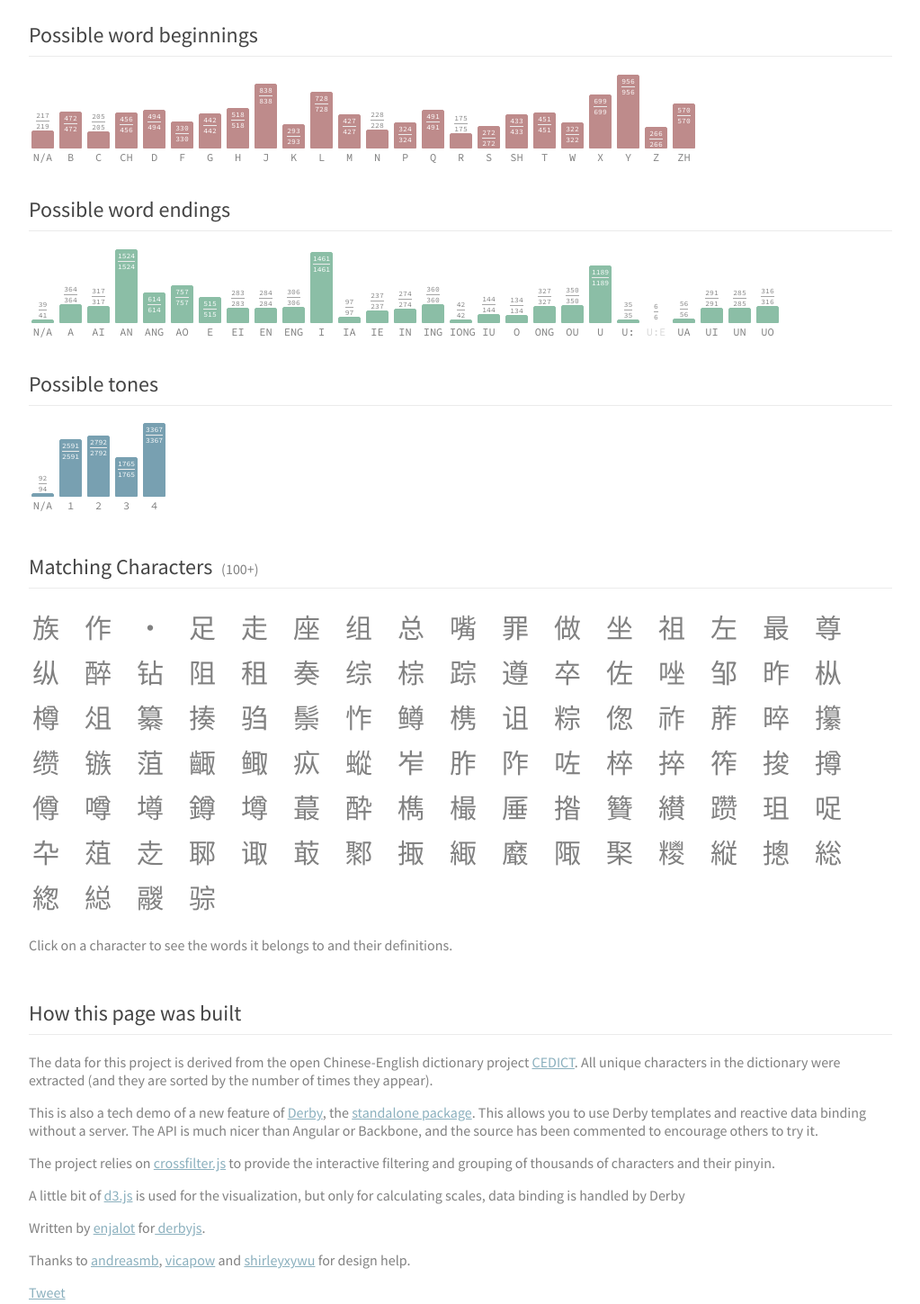
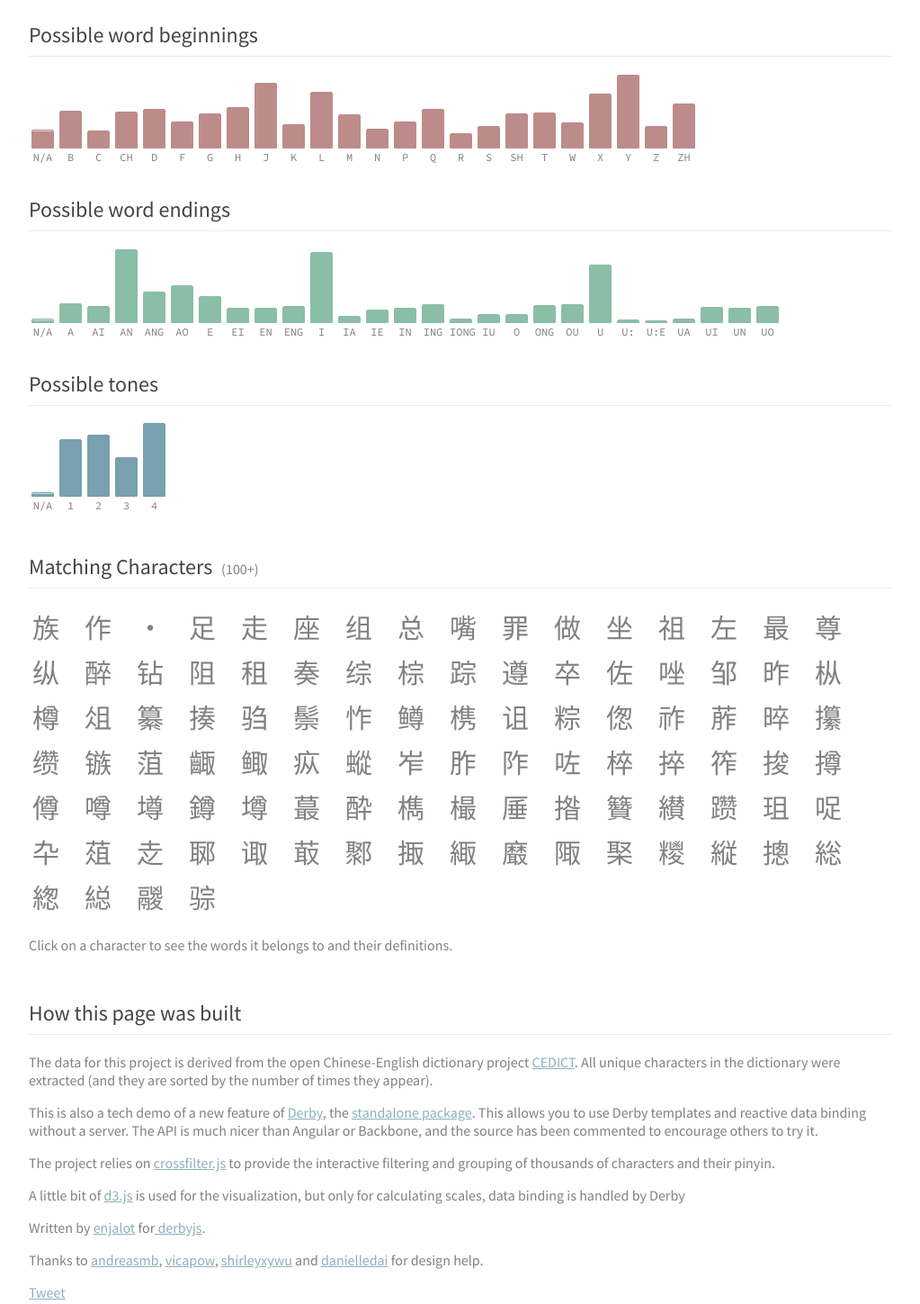
Before and after one commit to enjalot/pinyin, a plain HTML site: page index.html in a window 1280 px wide. Shown: the part 601-2050 px from the top of the page at 90% size, without its empty margins (128-1151 px from the left). Drawn offline with Linux system fonts and the light colour scheme.

Commit message:
some styling tweaks. credit where its due

```diff
--- a/histogram.js
+++ b/histogram.js
@@ -41,10 +41,10 @@ Histogram.prototype.transform = function() {
   var layout = data.map(function(d,i) {
     var sel = selection[i] || { value: 0 };
     return {
-      y: Math.round(that.yScale.range()[1] - that.yScale(d.value)),
-      selectionY: Math.round(that.yScale(d.value) - that.yScale(sel.value)),
-      height: Math.round(that.yScale(d.value)),
-      selectionHeight: Math.round(that.yScale(sel.value))
+      y: Math.ceil(that.yScale.range()[1] - that.yScale(d.value)),
+      selectionY: Math.ceil(that.yScale(d.value) - that.yScale(sel.value)),
+      height: Math.ceil(that.yScale(d.value)),
+      selectionHeight: Math.ceil(that.yScale(sel.value))
     }
   })
   // we do more computing in js (setDiffDeep) to avoid extra re-rendering.
--- a/index.html
+++ b/index.html
@@ -78,7 +78,6 @@
       <br>
       </div>
       <div class="definitions">
-
         <view name="definition" char="{{_page.selectedChar}}"></view>
       </div>
     </div>
@@ -101,7 +100,7 @@
         <a href="https://twitter.com/derbyjs"> derbyjs</a>.
       </p>
       <p>
-        Thanks to <a href="https://twitter.com/andreasmb">andreasmb</a>, <a href="https://twitter.com/vicapow">vicapow</a> and <a href="http://twitter.com/shirleyxywu">shirleyxywu</a> for design help.
+        Thanks to <a href="https://twitter.com/andreasmb">andreasmb</a>, <a href="https://twitter.com/vicapow">vicapow</a>, <a href="http://twitter.com/shirleyxywu">shirleyxywu</a> and <a href="https://twitter.com/danielledai">danielledai</a> for design help.
       </p>
 
       <a href="https://twitter.com/share" class="twitter-share-button" data-url="http://enjalot.github.io/pinyin" data-text="How does typing in Chinese work?" data-via="enjalot">Tweet</a>
@@ -115,11 +114,11 @@
 <template id="histo" attributes="data selection height">
   <div class="bars">
     {{each layout as #d,#i}}
-      <div class="bar-container">
+      <div class="bar-container" on-mouseover="model.set('hovered', #i)" on-mouseout="model.set('hovered', null)">
         <div class="bar {{if #d.selectionHeight}}highlight{{/if}}" style="height:{{#d.height}}px;top:{{#d.y}}px;">
           <div class="inner" style="height:{{#d.selectionHeight}}px;top:{{#d.selectionY}}px;"></div>
         </div>
-        <div class="value {{if #d.height < 20}}outside{{/}}" style="margin-top:{{if #d.height < 22}}{{-#d.height-24}}{{else}}{{-#d.height}}{{/}}px;">
+        <div class="value {{if #d.selectionHeight/#d.height < 0.5 || #d.selectionHeight < 22}}outside{{/}} {{if hovered !== #i}}hidden{{/if}}" style="margin-top:{{if #d.height < 22}}{{-#d.height-24}}{{else}}{{-#d.height}}{{/}}px;">
           {{selection[#i].value}}
           <br>
           <span class=denominator>
--- a/style.css
+++ b/style.css
@@ -130,6 +130,9 @@ input {
 .outside {
   color:#818181;
 }
+.hidden {
+  visibility: hidden;
+}
 .denominator {
   border-top: 1px solid #ebebeb;
   top: 2px;
```
